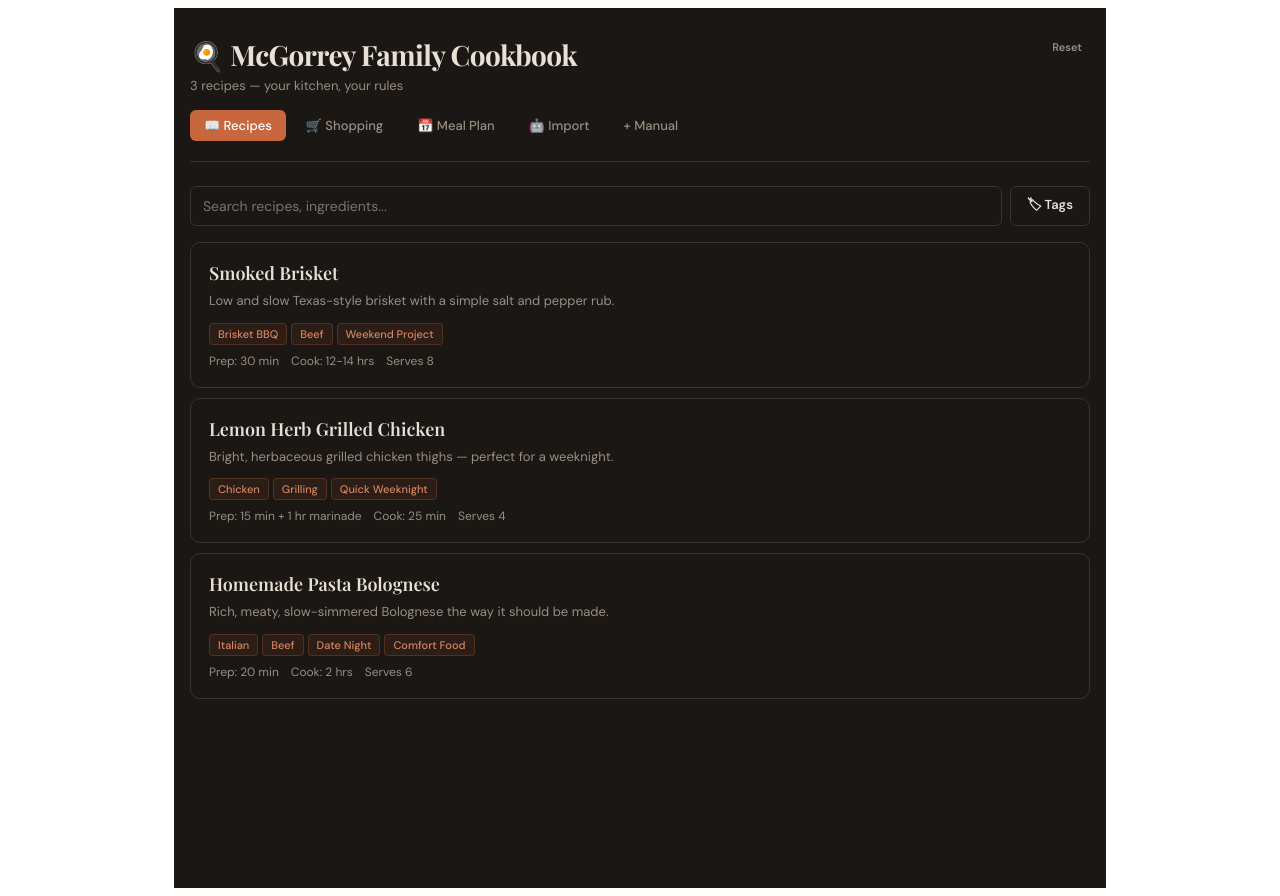
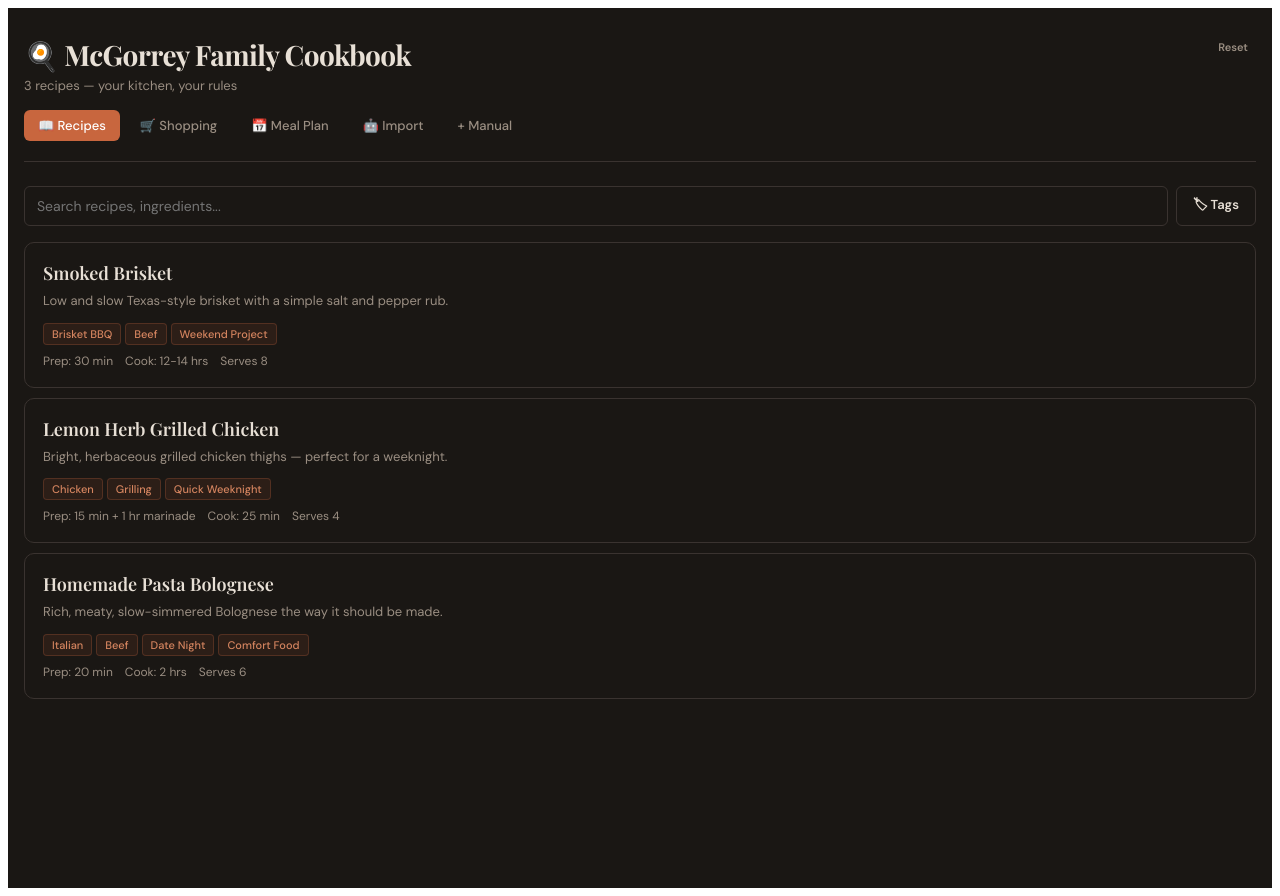
Before and after one commit to mmcgorrey/family-cookbook, a React (Vite) app: page / in a window 1280 px wide. Built offline with nearby package versions, Linux system fonts and the light colour scheme.

Commit message:
Full width layout

```diff
--- a/src/App.jsx
+++ b/src/App.jsx
@@ -130,7 +130,7 @@ const theme = {
 };
 
 const css = {
-  app:{ fontFamily:FONT_BODY, background:theme.bg, color:theme.text, minHeight:"100vh", maxWidth:900, margin:"0 auto", padding:"0 16px 80px" },
+  app:{ fontFamily:FONT_BODY, background:theme.bg, color:theme.text, minHeight:"100vh", maxWidth:"100%", margin:"0 auto", padding:"0 16px 80px" },
   header:{ padding:"28px 0 20px", borderBottom:`1px solid ${theme.border}`, marginBottom:24 },
   title:{ fontFamily:FONT_DISPLAY, fontSize:28, fontWeight:700, margin:0, color:theme.text, letterSpacing:"-0.02em" },
   subtitle:{ fontFamily:FONT_BODY, fontSize:13, color:theme.textMuted, margin:"4px 0 0", fontWeight:400 },
```
